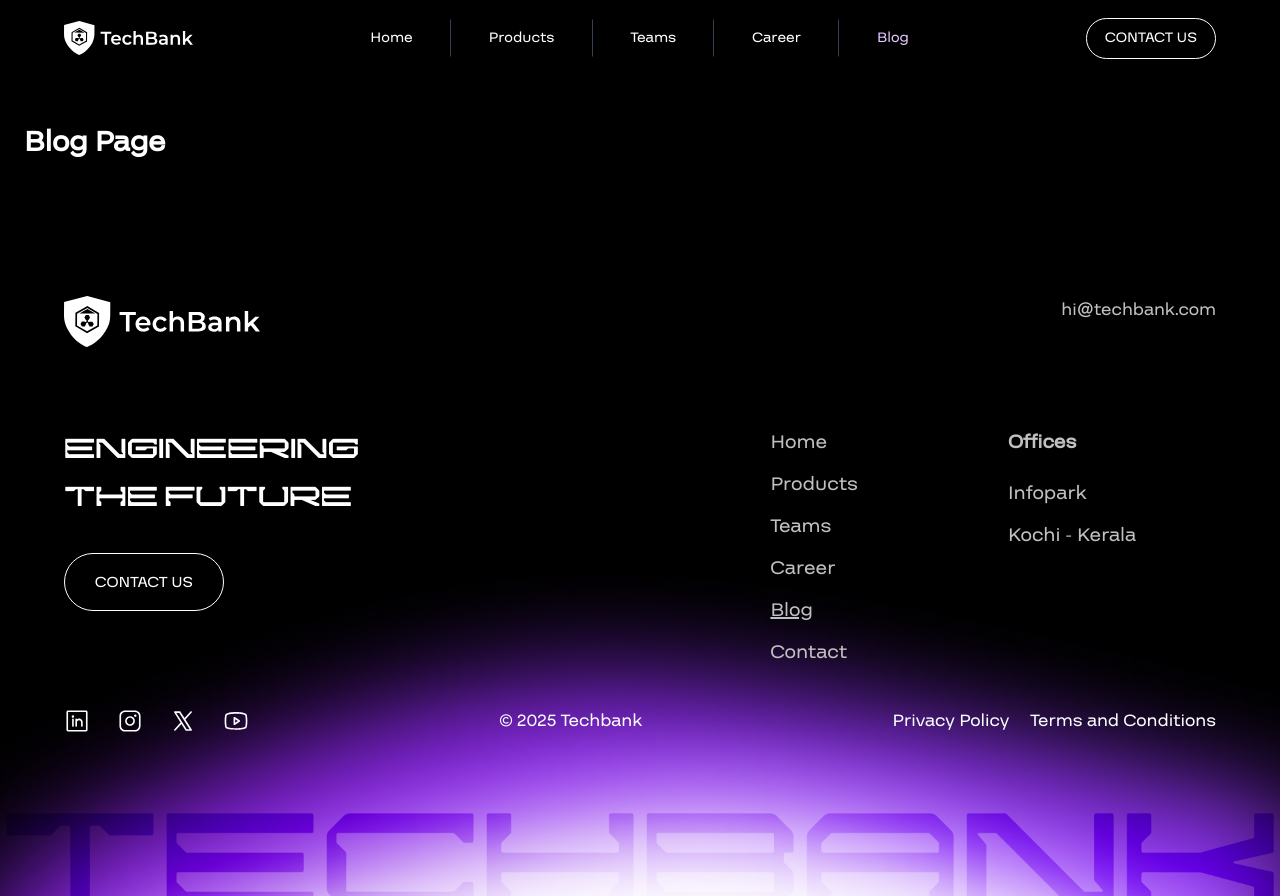
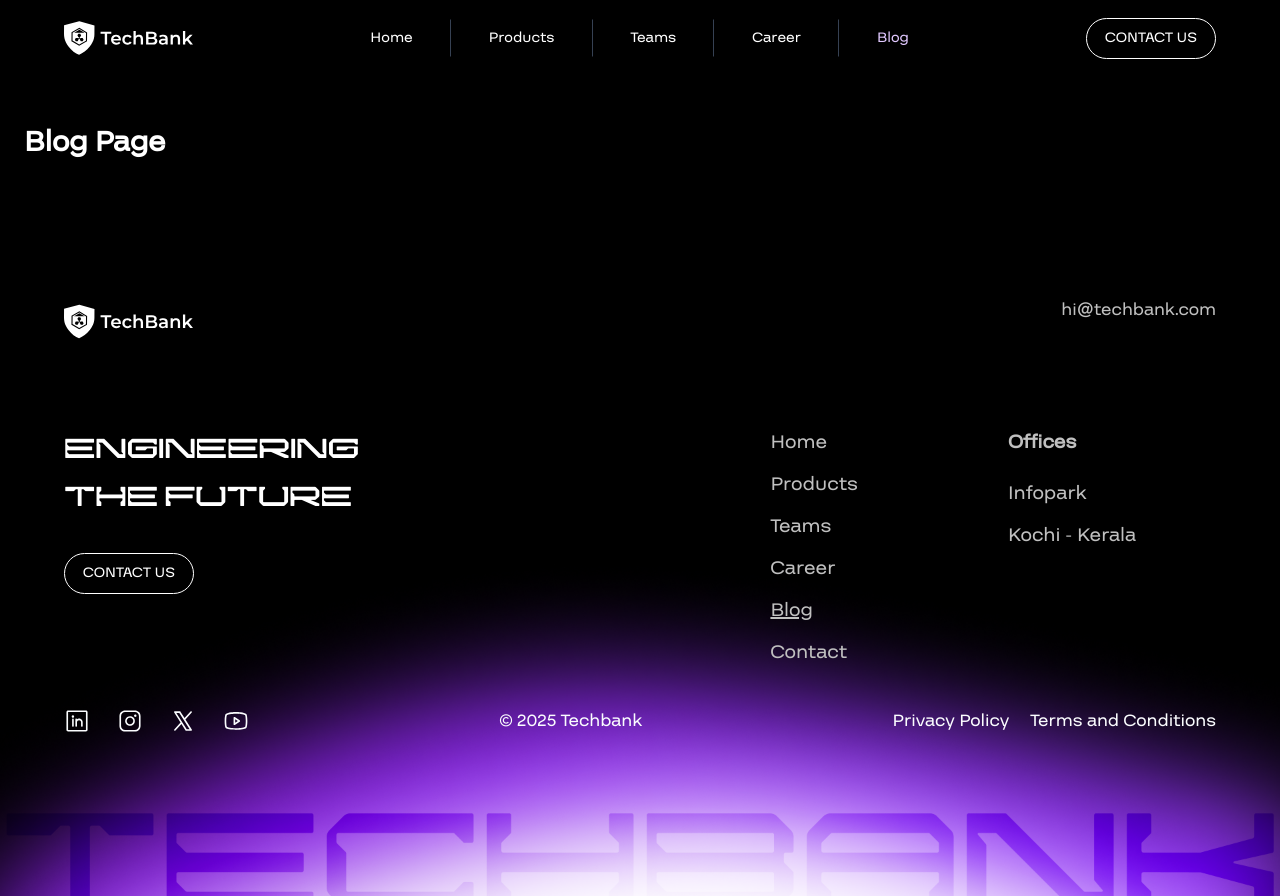
Before and after one commit to Ajaykrishna-RK/techBankMachineTest, a Vue app: page /blog in a window 1280 px wide. Built offline with nearby package versions, Linux system fonts and the light colour scheme.

Commit message:
completed

```diff
--- a/src/components/Footer.vue
+++ b/src/components/Footer.vue
@@ -1,24 +1,21 @@
 <script setup lang="ts">
 import { socialLinks } from "../data/data";
 import { routes } from "../router";
+
+import AppLogo from "./common/AppLogo.vue";
+import ContactButton from "./common/ContactButton.vue";
 </script>
 
 <template>
   <div class="mt-28 relative sm:h-[850px] h-[700px] md:h-[600px]">
-    <div class="container ">
+    <div class="container">
       <div class="grid md:flex justify-between w-full">
-        <div class="flex items-center sm:h-[51px] h-[34px]">
-          <img
-            src="/src/assets/Group-1.svg"
-            alt="Company Logo"
-            class="w-full h-full"
-          />
-        </div>
+        <AppLogo customClass="w-[129px] sm:h-[51px] h-[34px]" />
 
         <p class="text-[18px] md:mt-0 mt-[21px]">hi@techbank.com</p>
       </div>
 
-      <div class=" grid md:flex justify-between mt-[26px] sm:mt-20 w-full">
+      <div class="grid md:flex justify-between mt-[26px] sm:mt-20 w-full">
         <div class="flex flex-col z-10">
           <p
             class="headFont text-[24px] sm:text-[32px] text-[rgba(255,255,255,1)]"
@@ -31,17 +28,17 @@ import { routes } from "../router";
             the Future
           </p>
 
-          <button
-            class="rounded-[50px] text-[16px] w-fit text-[white] cursor-pointer mt-[25px] sm:mt-[30px] py-[9px] sm:py-4 px-[23px] sm:px-[30px] uppercase border border-white"
-          >
-            contact us
-          </button>
+          <ContactButton
+            to="/contact"
+            text="contact us"
+            customClass="mt-[25px] sm:mt-[30px]"
+          />
         </div>
         <div
           class="flex md:mt-0 z-10 mt-[30px] justify-between gap-20 lg:gap-[150px] text-[14px] sm:text-[20px] lg:pr-20"
         >
           <!-- Left column: nav links -->
-          <ul class="space-y-3 ">
+          <ul class="space-y-3">
             <li v-for="route in routes" :key="route.path">
               <RouterLink
                 :to="route.path"
@@ -63,9 +60,12 @@ import { routes } from "../router";
       </div>
 
       <div
-        class="hidden  md:flex justify-between text-[18px] text-[rgba(251,253,255,1)] mt-10 items-center"
+        class="hidden md:flex justify-between text-[18px] text-[rgba(251,253,255,1)] mt-10 items-center"
       >
-        <div v-if="socialLinks?.length" class="flex z-10 items-center gap-[27px]">
+        <div
+          v-if="socialLinks?.length"
+          class="flex z-10 items-center gap-[27px]"
+        >
           <img
             v-for="(icon, index) in socialLinks"
             :key="index"
@@ -84,7 +84,10 @@ import { routes } from "../router";
       <div
         class="justify-center md:hidden mt-[41px] items-center flex flex-col"
       >
-        <div v-if="socialLinks?.length" class="flex z-10 items-center gap-[27px]">
+        <div
+          v-if="socialLinks?.length"
+          class="flex z-10 items-center gap-[27px]"
+        >
           <img
             v-for="(icon, index) in socialLinks"
             :key="index"
--- a/src/components/Header.vue
+++ b/src/components/Header.vue
@@ -1,13 +1,14 @@
 <script setup lang="ts">
-import { computed, ref } from "vue";
-import { routes } from "../router"; // ✅ Import your routes
+import { ref } from "vue";
+
 import { RouterLink } from "vue-router";
+import AppLogo from "./common/AppLogo.vue";
+import { menuRoutes } from "../router";
+import ContactButton from "./common/ContactButton.vue";
 
 const isOpen = ref(false);
 const toggleMenu = () => (isOpen.value = !isOpen.value);
 const closeMenu = () => (isOpen.value = false);
-
-const menuRoutes = computed(() => routes.slice(0, -1));
 </script>
 
 <template>
@@ -16,16 +17,7 @@ const menuRoutes = computed(() => routes.slice(0, -1));
       class="container text-white py-[18px] flex items-center justify-between shadow-md"
     >
       <!-- Logo -->
-      <div
-        class="flex items-center cursor-pointer h-[34px] w-[129px] space-x-3"
-      >
-        <img
-          @click="$router.push('/')"
-          src="/src/assets/Group-1.svg"
-          alt="Company Logo"
-          class="object-contain w-full h-full"
-        />
-      </div>
+      <AppLogo customClass="w-[129px]  h-[34px]" />
 
       <!-- Desktop Menu -->
       <nav class="hidden lg:flex items-center space-x-6">
@@ -44,14 +36,12 @@ const menuRoutes = computed(() => routes.slice(0, -1));
         </RouterLink>
       </nav>
 
-      <!-- Desktop Contact Button -->
-      <RouterLink
+      <ContactButton
         to="/contact"
-        @click="closeMenu"
-        class="rounded-[50px] hidden lg:flex cursor-pointer py-2 px-[18px] uppercase border border-white"
-      >
-        contact us
-      </RouterLink>
+        text="contact us"
+        customClass="hidden lg:flex"
+        :onClick="closeMenu"
+      />
 
       <!-- Mobile Menu Toggle -->
       <button
@@ -70,8 +60,6 @@ const menuRoutes = computed(() => routes.slice(0, -1));
           src="/src/assets/close.png"
           alt="Menu"
         />
-
-
       </button>
 
       <!-- Mobile Menu -->
@@ -89,18 +77,13 @@ const menuRoutes = computed(() => routes.slice(0, -1));
           {{ route.name }}
         </RouterLink>
 
-        <!-- <button
-          class="rounded-[50px] cursor-pointer mt-[30px] py-2 px-[18px] uppercase border border-white"
-        >
-          contact us
-        </button> -->
-        <RouterLink
-          class="rounded-[50px] cursor-pointer mt-[30px] py-2 px-[18px] uppercase border border-white"
+
+        <ContactButton
           to="/contact"
-          @click="closeMenu"
-        >
-          contact us
-        </RouterLink>
+          text="contact us"
+          customClass="flex"
+          :onClick="closeMenu"
+        />
       </div>
     </div>
   </header>
--- /dev/null
+++ b/src/components/common/AppLogo.vue
@@ -0,0 +1,19 @@
+<template>
+  <div
+    @click="$router.push('/')"
+    class="cursor-pointer flex items-center"
+    :class="customClass"
+  >
+    <img
+      src="/src/assets/Group-1.svg"
+      alt="Company Logo"
+      class="w-full h-full "
+    />
+  </div>
+</template>
+
+<script setup lang="ts">
+defineProps<{
+  customClass?: string;
+}>();
+</script>
--- /dev/null
+++ b/src/components/common/ContactButton.vue
@@ -0,0 +1,19 @@
+<template>
+  <RouterLink
+    :to="to || '/contact'"
+    @click="onClick"
+    class="rounded-[50px] w-fit cursor-pointer text-white py-2 px-[18px] uppercase border border-white flex items-center justify-center transition-colors duration-300 hover:text-[rgba(225,200,255,1)]"
+    :class="customClass"
+  >
+    {{ text }}
+  </RouterLink>
+</template>
+
+<script setup lang="ts">
+defineProps<{
+  to?: string; // route path
+  text?: string; // button text
+  customClass?: string; // extra class names
+  onClick?: () => void; // optional handler
+}>();
+</script>
--- a/src/components/home/blogs/Blogs.vue
+++ b/src/components/home/blogs/Blogs.vue
@@ -89,7 +89,7 @@ const onSlideChange = (swiper: any) => {
           </swiper-slide>
 
           <!-- ✅ Pagination inside Swiper -->
-          <div class="custom-pagination mt-6 flex justify-center"></div>
+          <div class="custom-pagination mt-6 mb-2 flex justify-center"></div>
         </swiper>
 
         <!-- ➡️ Right Arrow -->
--- a/src/pages/Contact.vue
+++ b/src/pages/Contact.vue
@@ -1,7 +1,8 @@
 <script setup lang="ts">
-import ContactForm from "../components/contact/ContactForm.vue";
+import ContactForm from '../components/contact/ContactForm.vue';
+
 </script>
 
 <template>
-  <ContactForm />
+ <ContactForm/>
 </template>
--- a/src/router/index.ts
+++ b/src/router/index.ts
@@ -5,6 +5,7 @@ import Teams from "../pages/Teams.vue";
 import Career from "../pages/Career.vue";
 import Blog from "../pages/Blog.vue";
 import Contact from "../pages/Contact.vue";
+import { computed } from "vue";
 
 export const routes = [
   { path: "/", name: "Home", component: Home },
@@ -12,12 +13,16 @@ export const routes = [
   { name: "Teams", path: "/teams", component: Teams },
   { name: "Career", path: "/career", component: Career },
   { name: "Blog", path: "/blog", component: Blog },
-    { name: "Contact", path: "/contact", component: Contact },
+  { name: "Contact", path: "/contact", component: Contact },
 ];
 
+export const menuRoutes = computed(() => routes.slice(0, -1));
 const router = createRouter({
   history: createWebHistory(),
   routes,
+  scrollBehavior(to, from, savedPosition) {
+    return { top: 0, behavior: "smooth" };
+  },
 });
 
 export default router;
```
